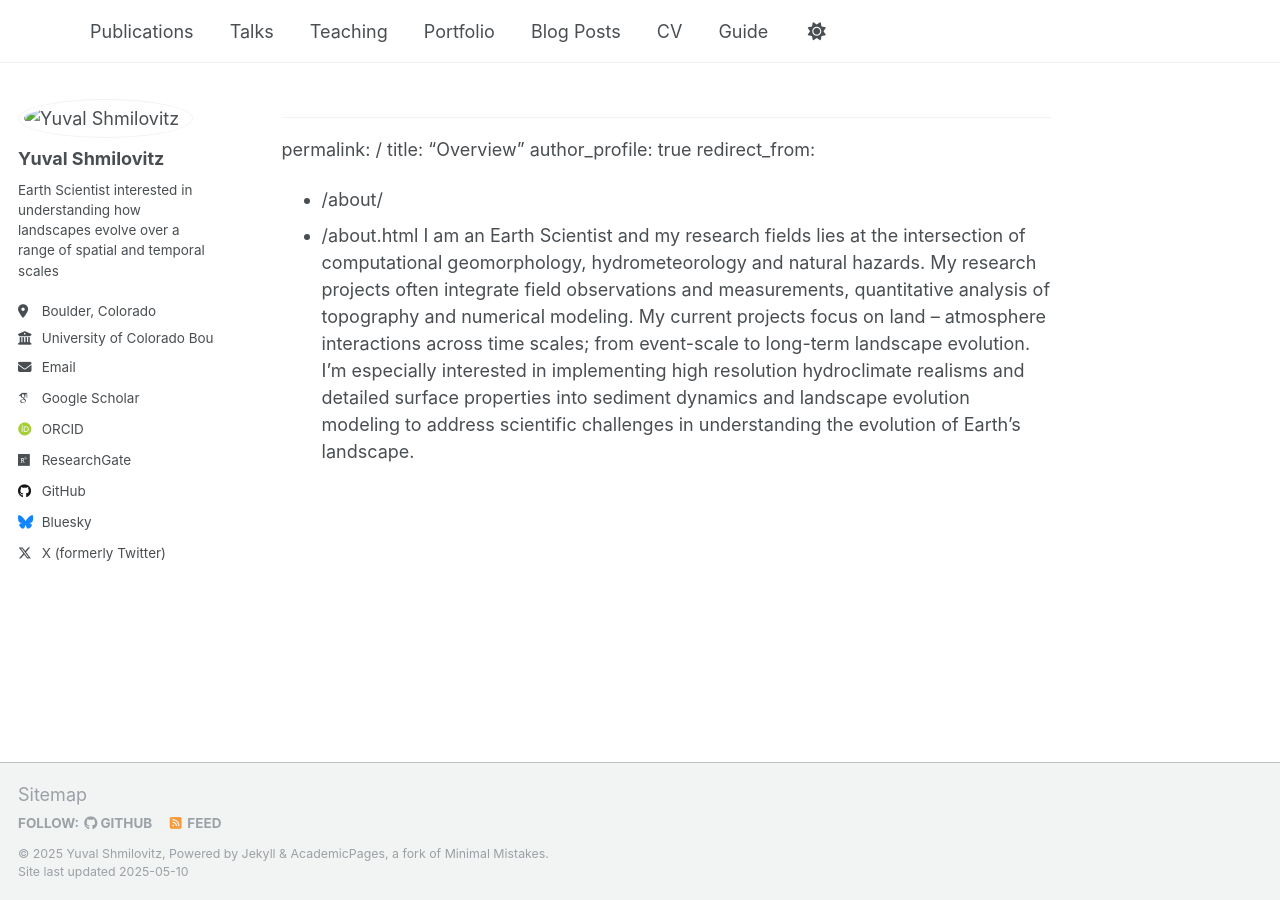
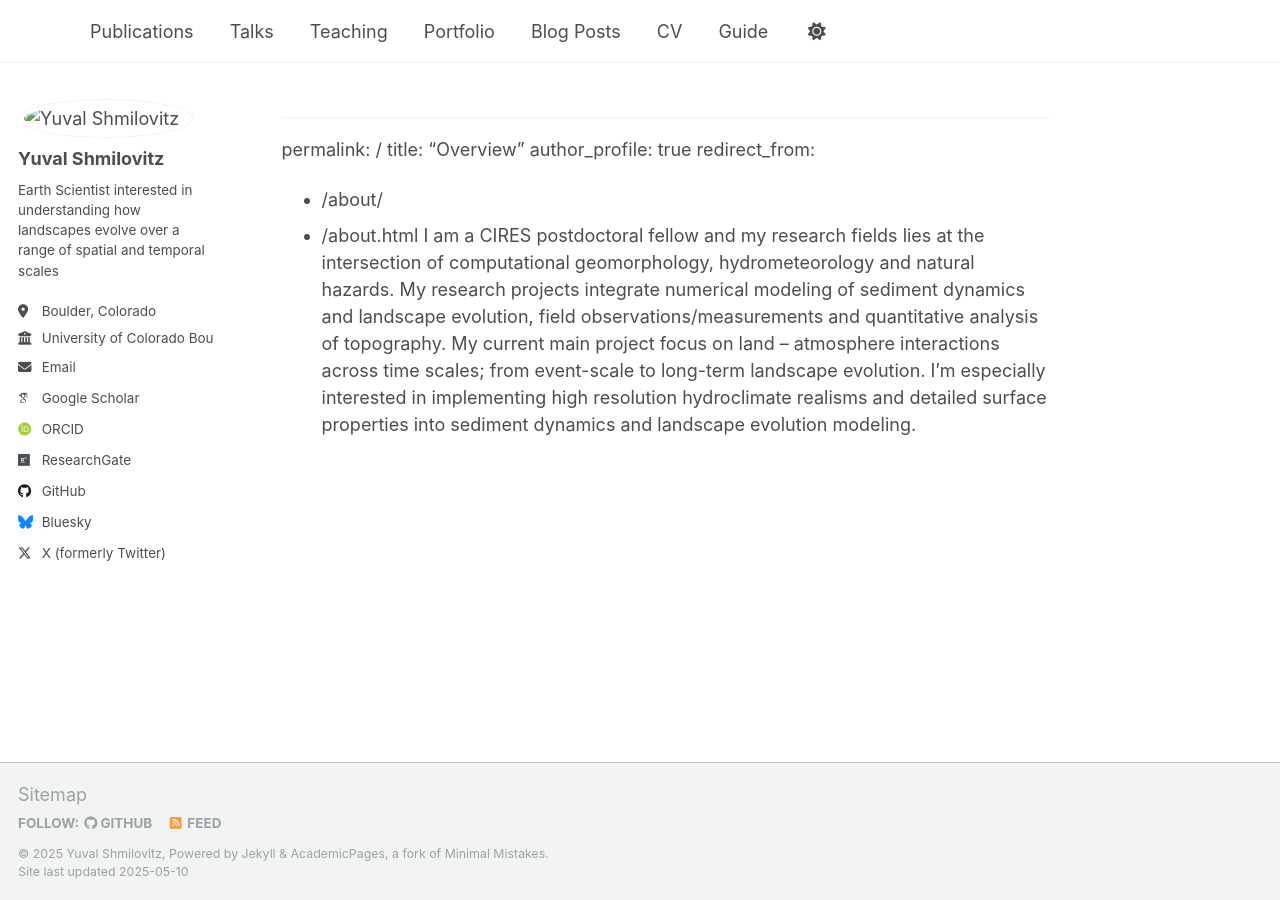
Before and after one commit to yuvalsmilo/yuvalsmilo.github.io, a Jekyll site: the page built from _pages/about.md, in a window 1280 px wide. Built offline with Jekyll 4.4.1, drawn with Linux system fonts in a browser that asks for light colours; some web fonts are replaced.

Commit message:
Update about.md

```diff
--- a/_pages/about.md
+++ b/_pages/about.md
@@ -5,5 +5,4 @@ author_profile: true
 redirect_from:
   - /about/
   - /about.html
-I am an Earth Scientist and my research fields lies at the intersection of computational geomorphology, hydrometeorology and natural hazards. My research projects often integrate field observations and measurements, quantitative analysis of topography and numerical modeling.
-My current projects focus on land – atmosphere interactions across time scales; from event-scale to long-term landscape evolution. I'm especially interested in implementing high resolution hydroclimate realisms and detailed surface properties into sediment dynamics and landscape evolution modeling to address scientific challenges in understanding the evolution of Earth's landscape.
+I am a CIRES postdoctoral fellow and my research fields lies at the intersection of computational geomorphology, hydrometeorology and natural hazards. My research projects integrate numerical modeling of sediment dynamics and landscape evolution, field observations/measurements and quantitative analysis of topography. My current main project focus on land – atmosphere interactions across time scales; from event-scale to long-term landscape evolution. I'm especially interested in implementing high resolution hydroclimate realisms and detailed surface properties into sediment dynamics and landscape evolution modeling.
```
